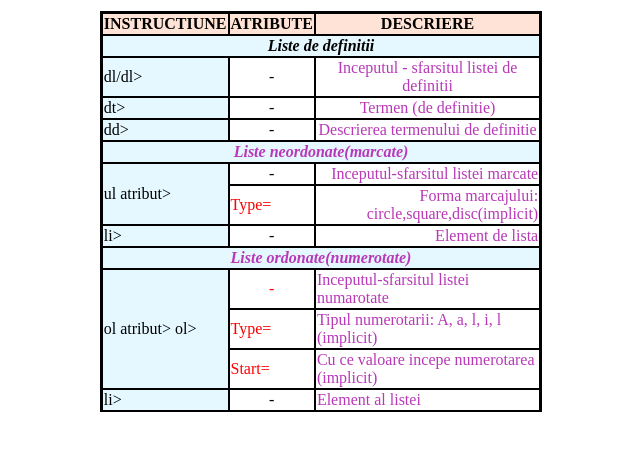
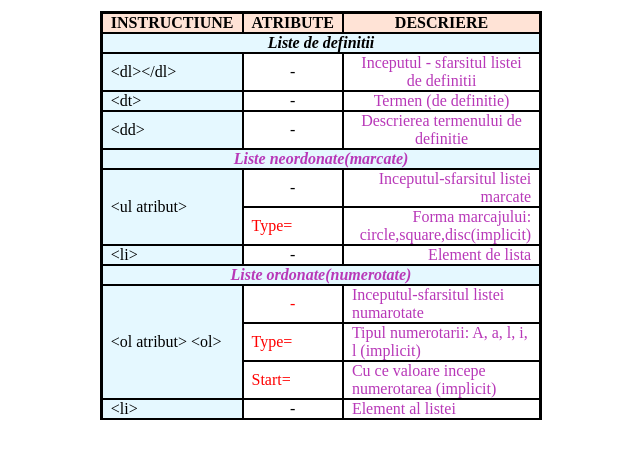
Before and after one commit to eNv1az/Marcaje-liste, a plain HTML site: page index.html in a window 1280 px wide. Shown: the part 33-492 px from the top of the page, without its empty margins (319-959 px from the left). Drawn offline with Linux system fonts and the light colour scheme.

Commit message:
Add files via upload

```diff
--- a/css/style.css
+++ b/css/style.css
@@ -14,7 +14,7 @@ width: 35%;
 }
 
 td,th {
-
+   padding: 0px 8px 0px 8px;
     border-color: black;
     border: 2px solid;
 
@@ -28,6 +28,7 @@ td,th {
     border-color: black;
 }
 .blue{
+
     background-color: rgb(229, 248, 255);
 }
 .bej{
--- a/index.html
+++ b/index.html
@@ -18,17 +18,17 @@
             <th colspan="3" class="blue"><i>Liste de definitii</i></th>
         </tr>
         <tr>
-            <td class="blue"> dl/dl> </td>
+            <td class="blue"> &#60;dl>&#60;/dl> </td>
             <td id="center">-</td>
             <td class="purple" id="center">Inceputul - sfarsitul listei de definitii</td>
         </tr>
         <tr>
-            <td class="blue"> dt></td>
+            <td class="blue"> &#60;dt></td>
             <td id="center">-</td>
             <td class="purple" id="center">Termen (de definitie)</td>
         </tr>
         <tr>
-            <td class="blue">dd></td>
+            <td class="blue">&#60;dd></td>
             <td id="center">-</td>
             <td class="purple" id="center">Descrierea termenului de definitie</td>
         </tr>
@@ -36,7 +36,7 @@
             <th colspan="3" class="blue"><i class="purple">Liste neordonate(marcate)</i></th>
         </tr>
         <tr>
-            <td rowspan="2" class="blue">ul atribut></td>
+            <td rowspan="2" class="blue">&#60;ul atribut></td>
             <td id="center">-</td>
             <td class="purple" id="right">Inceputul-sfarsitul listei marcate</td>
         </tr>
@@ -45,13 +45,13 @@
             <td class="purple" id="right">Forma marcajului: circle,square,disc(implicit)</td>
         </tr>
         <tr>
-            <td class="blue">li></td>
+            <td class="blue">&#60;li></td>
             <td id="center">-</td>
             <td class="purple" id="right">Element de lista</td>
         </tr>
         <tr><th colspan="3" class="blue"><i class="purple">Liste ordonate(numerotate)</i></th></tr>
         <tr>
-            <td rowspan="3" class="blue">ol atribut> ol></td>
+            <td rowspan="3" class="blue">&#60;ol atribut> &#60;ol></td>
             <td class="red" id="center">-</td>
             <td class="purple">Inceputul-sfarsitul listei numarotate</td>
         </tr>
@@ -64,7 +64,7 @@
     <td class="purple">Cu ce valoare incepe numerotarea (implicit)</td>
 </tr>
 <tr>
-    <td class="blue">li></td>
+    <td class="blue">&#60;li></td>
     <td id="center">-</td>
     <td class="purple">Element al listei</td>
 </tr>
```
